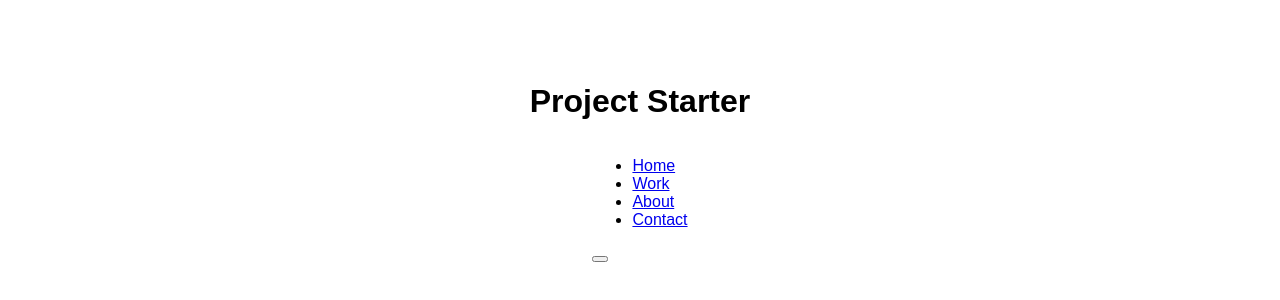
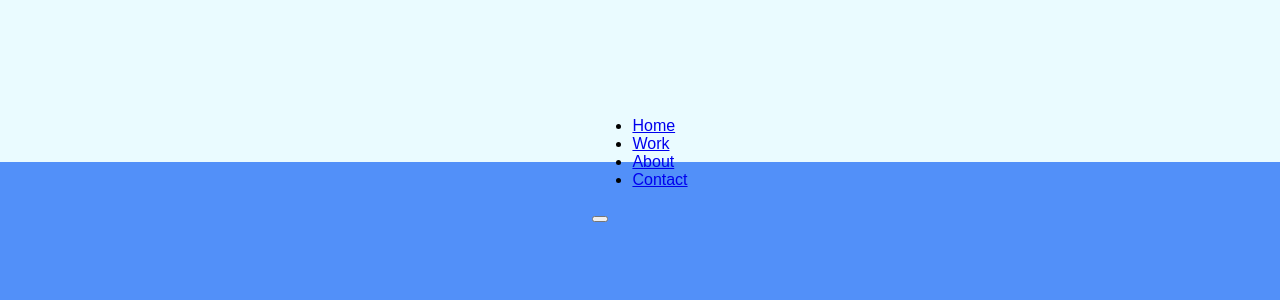
Before and after one commit to o0p/animated-navigation, a plain HTML site: page index.html in a window 1280 px wide. Shown: the part 238-538 px from the top of the page. Drawn offline with Linux system fonts and the light colour scheme; a web font is replaced by a local one.

Commit message:
Add body style

```diff
--- a/index.html
+++ b/index.html
@@ -7,7 +7,6 @@
     <title>Animated Navigation</title>
 </head>
 <body>
-    <h1>Project Starter</h1>
     <nav class="active" id="nav">
         <ul>
             <li> <a href="#">Home</a> </li>
--- a/style.css
+++ b/style.css
@@ -6,12 +6,12 @@
 }
 
 body {
+    background-color: #eafbff;
+    background-image: linear-gradient(to bottom, #eafbff 0%, #eafbff 50%, #5290f9 50%, #5290f9 100%);
     font-family: 'Muli', sans-serif;
     display: flex;
-    flex-direction: column;
     align-items: center;
     justify-content: center;
     height: 100vh;
-    overflow: hidden;
     margin: 0;
 }
```
